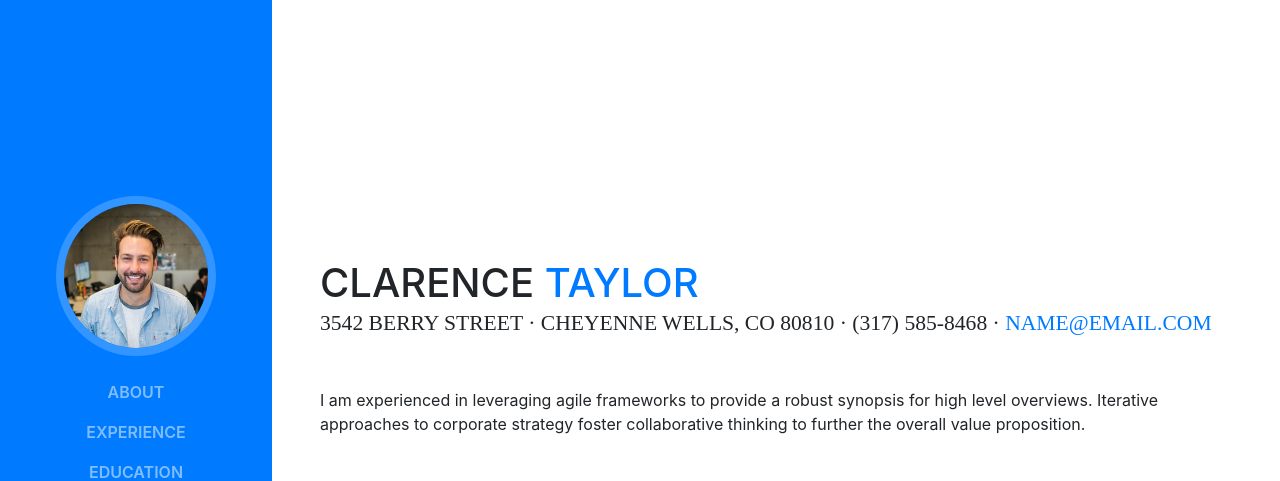
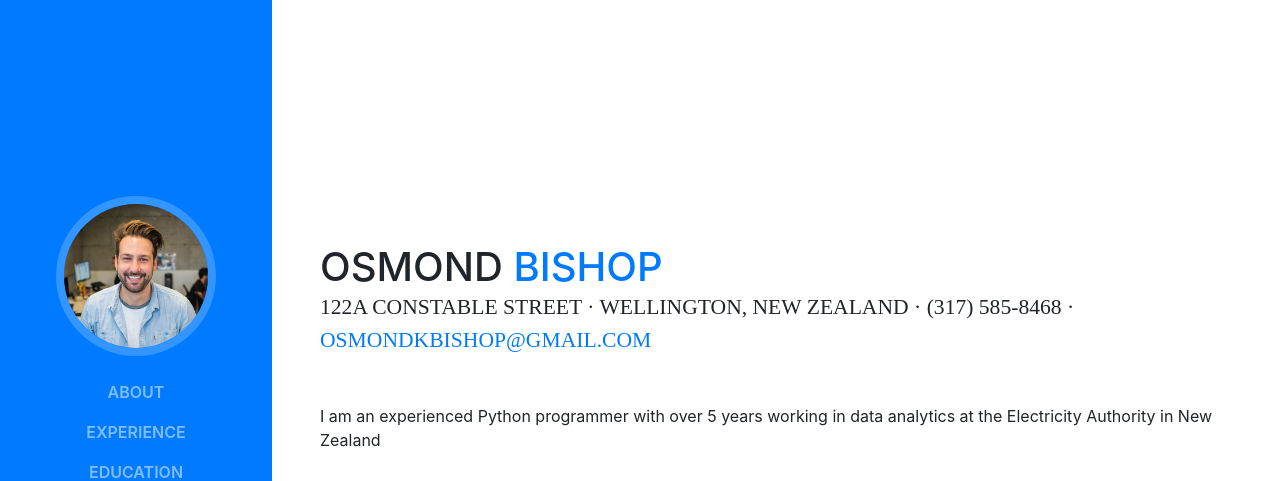
Before and after one commit to okbishop/OKBishop.github.io, a website with bundled scripts: page index.html in a window 1280 px wide. Shown: the top 481 px of the page. Built offline with nearby package versions, Linux system fonts and the light colour scheme; a web font is replaced by a local one.

Commit message:
Edited text

```diff
--- a/index.html
+++ b/index.html
@@ -65,13 +65,13 @@
 
       <section class="resume-section p-3 p-lg-5 d-flex d-column" id="about">
         <div class="my-auto">
-          <h1 class="mb-0">Clarence
-            <span class="text-primary">Taylor</span>
+          <h1 class="mb-0">Osmond
+            <span class="text-primary">Bishop</span>
           </h1>
-          <div class="subheading mb-5">3542 Berry Street · Cheyenne Wells, CO 80810 · (317) 585-8468 ·
-            <a href="mailto:name@email.com">name@email.com</a>
+          <div class="subheading mb-5">122a Constable Street · Wellington, New Zealand · (317) 585-8468 ·
+            <a href="mailto:name@email.com">osmondkbishop@gmail.com</a>
           </div>
-          <p class="mb-5">I am experienced in leveraging agile frameworks to provide a robust synopsis for high level overviews. Iterative approaches to corporate strategy foster collaborative thinking to further the overall value proposition.</p>
+          <p class="mb-5">I am an experienced Python programmer with over 5 years working in data analytics at the Electricity Authority in New Zealand</p>
           <ul class="list-inline list-social-icons mb-0">
             <li class="list-inline-item">
               <a href="#">
```
